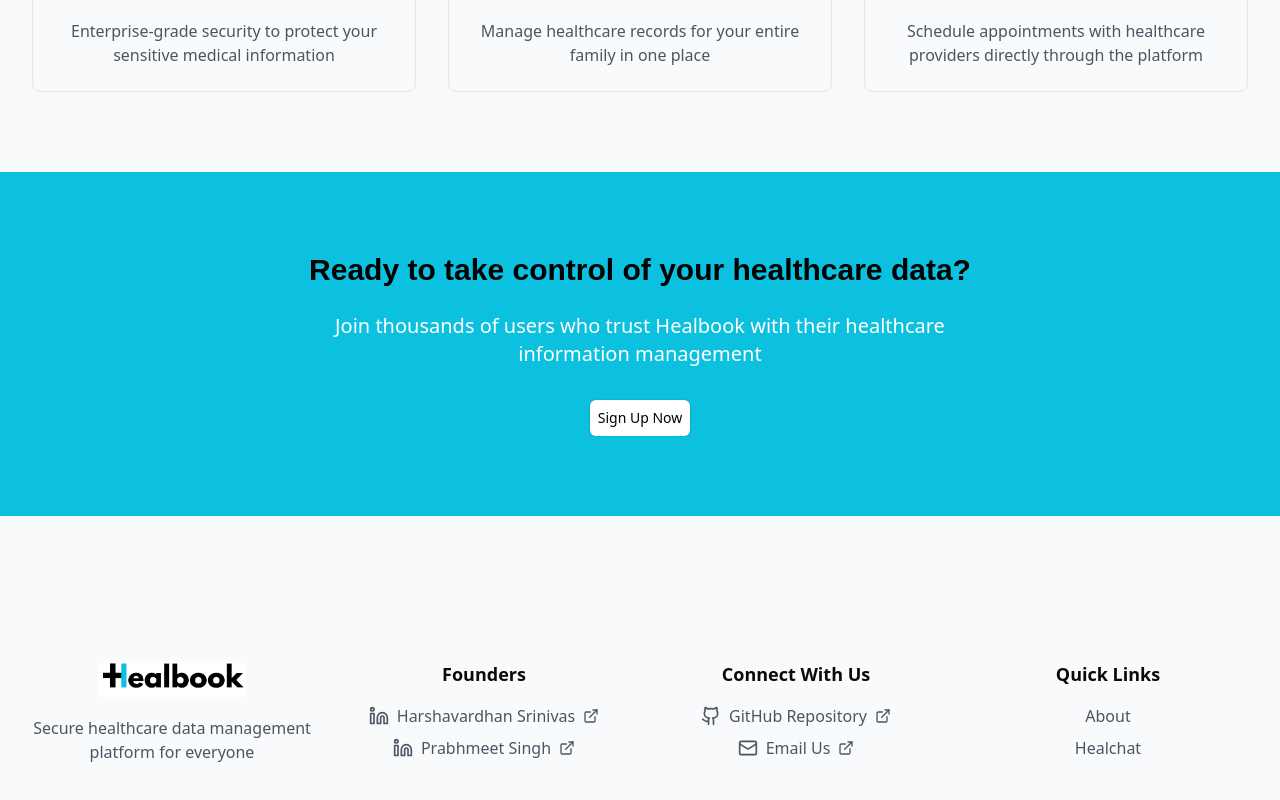
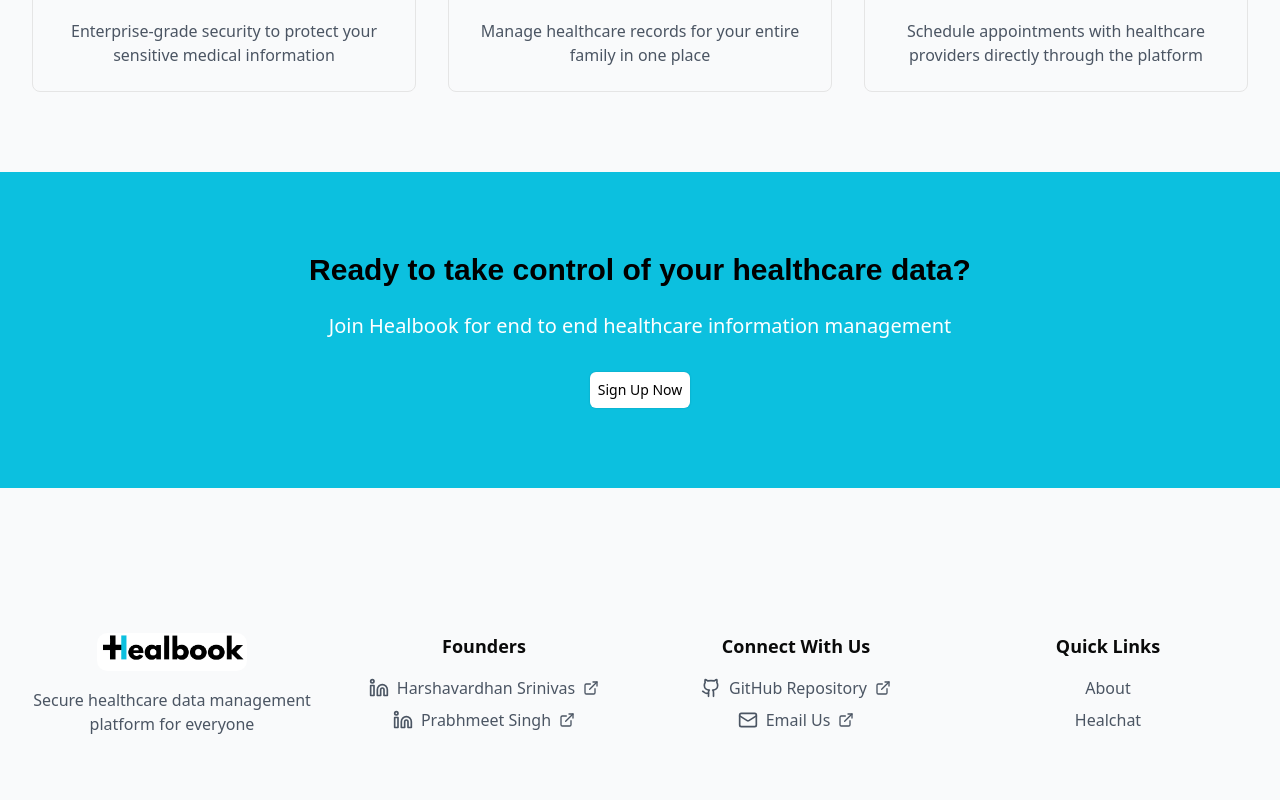
Before and after one commit to Prabhmeetchef/Healbook, a Next.js app in the folder healnext/: page / in a window 1280 px wide. Shown: the part 1531-2331 px from the top of the page. Built offline with nearby package versions, Linux system fonts and the light colour scheme.

Commit message:
corrected footer

```diff
--- a/healnext/src/app/page.tsx
+++ b/healnext/src/app/page.tsx
@@ -187,7 +187,7 @@
           <div className="container mx-auto px-4 sm:px-6 lg:px-8 text-center">
             <h2 className="text-3xl font-bold mb-6">Ready to take control of your healthcare data?</h2>
             <p className="text-xl mb-8 max-w-2xl mx-auto">
-              Join thousands of users who trust Healbook with their healthcare information management
+              Join Healbook for end to end healthcare information management
             </p>
             <div className="flex justify-center">
               <RegisterLink>
```
